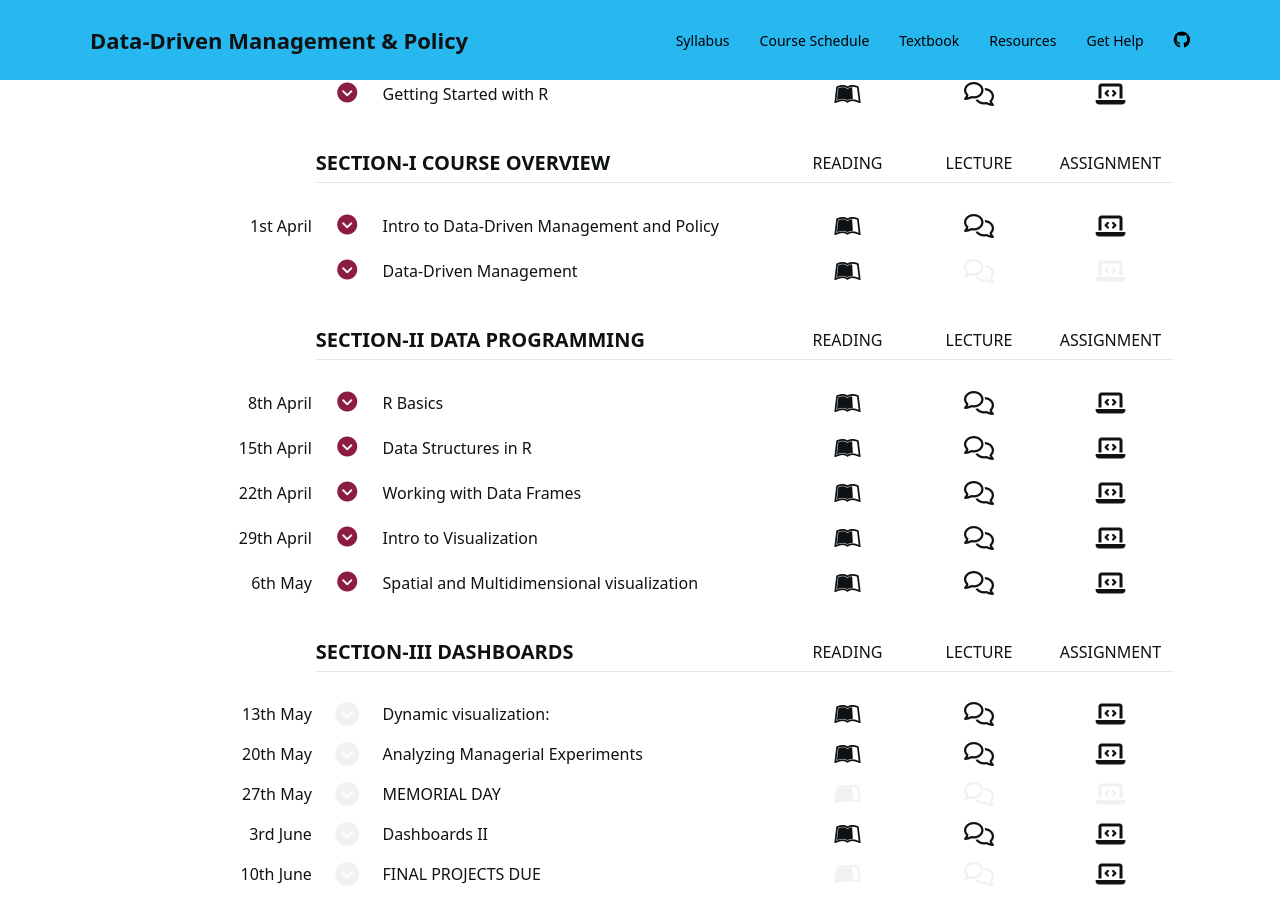
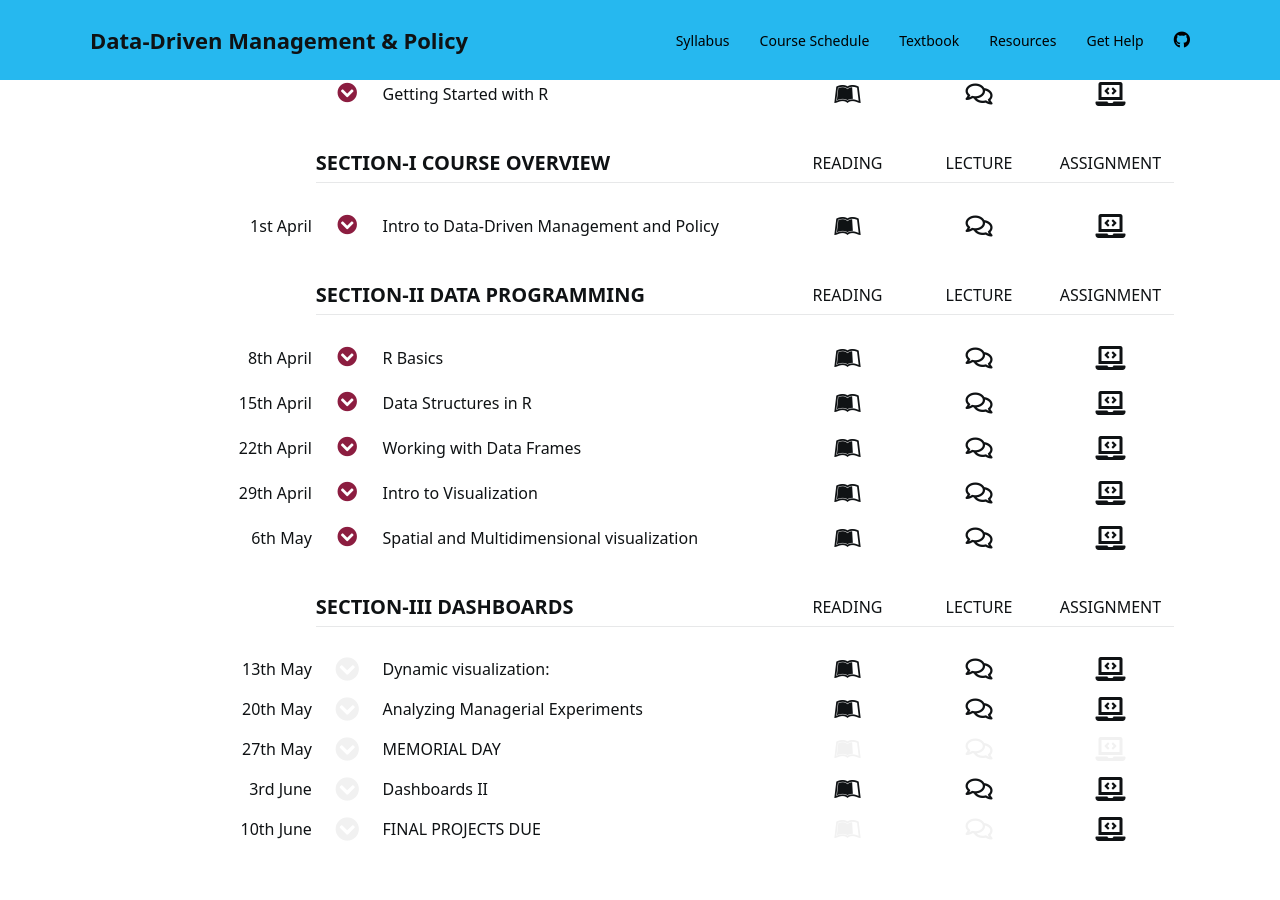
Before and after one commit to DS4PS/ddmp-uw-class-spring-2019, a Jekyll site: the page built from schedule.md, in a window 1280 px wide and 900 px high, scrolled down 428 px. Built offline with Jekyll 4.4.1, drawn with Linux system fonts in a browser that asks for light colours; nearby versions of some CDN libraries; a style sheet for code colours, icons or effects is not loaded.

Commit message:
Update schedule.md

```diff
--- a/schedule.md
+++ b/schedule.md
@@ -95,10 +95,6 @@ Example code...
 * Uses of data in public management, reasons for doing experiments.
 
 
-
-
-*** { @unit = "", @title = "Data-Driven Management", @reading, @foldout }
-
 # Readings
 
 ## Textbook
```
Also changed, not shown: other parts of schedule.md (+1 -1 lines).
